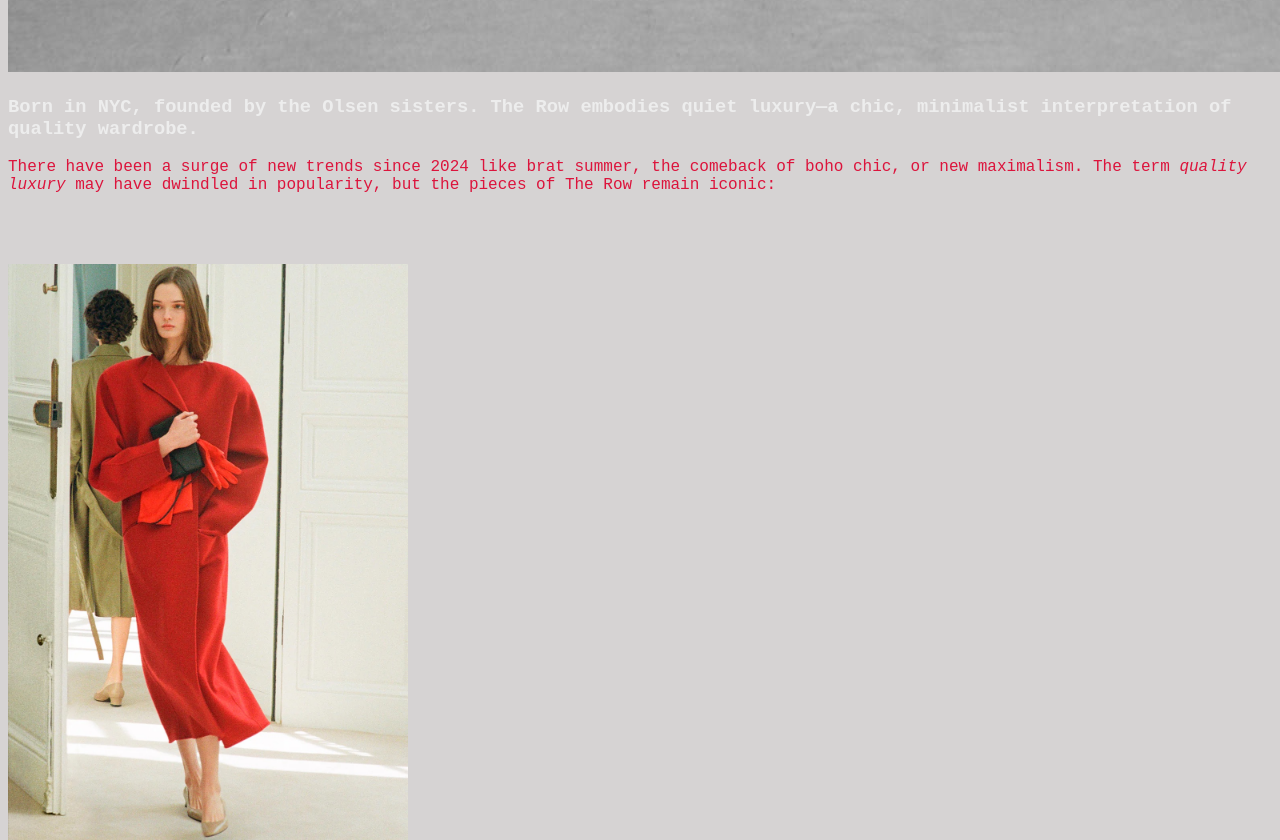
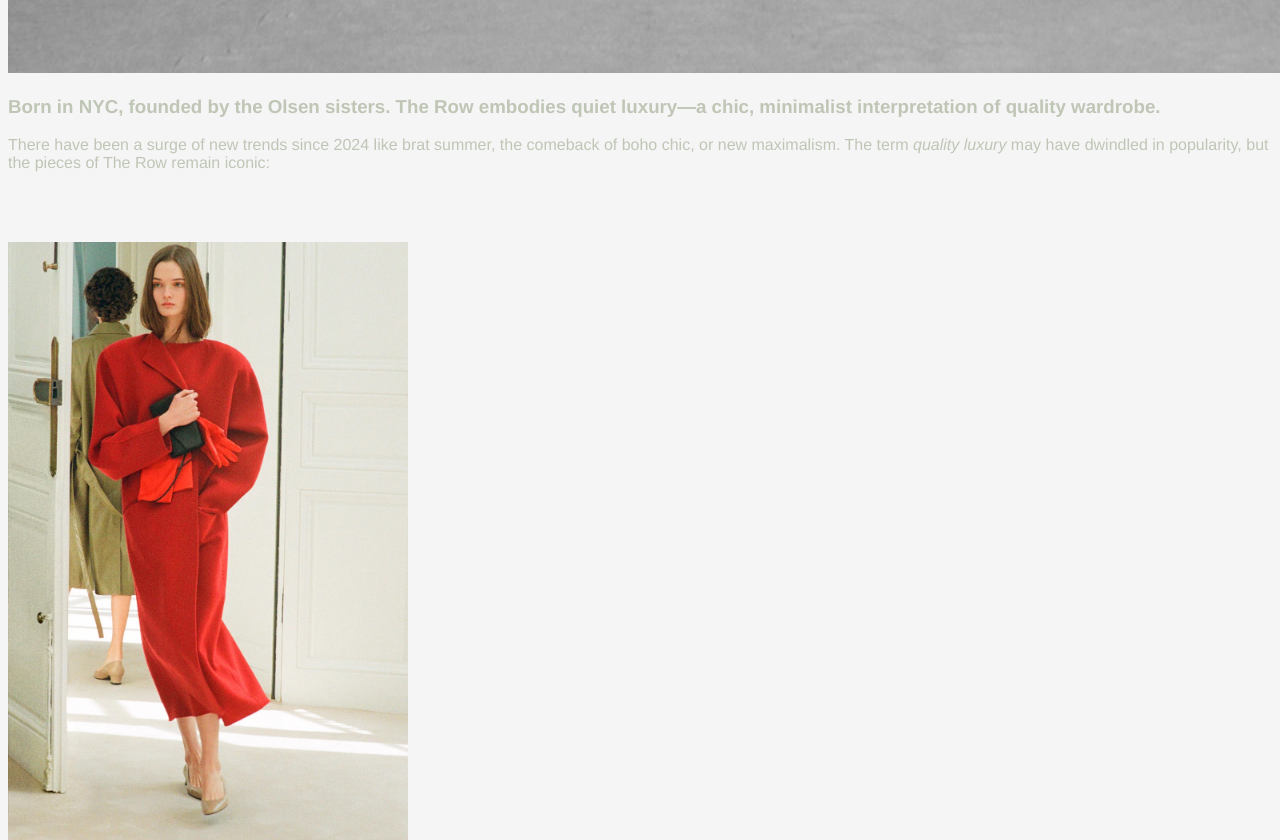
Before and after one commit to sl1sl1sl1/ctc1000_p1, a plain HTML site: page index.html in a window 1280 px wide. Shown: the part 1600-2440 px from the top of the page. Drawn offline with Linux system fonts and the light colour scheme.

Commit message:
updates.

```diff
--- a/index.html
+++ b/index.html
@@ -3,27 +3,15 @@
     <head>
         <title>ootsl</title>
         <link rel="stylesheet" href="styles.css">
-        <style>
-            #nice{
-                font-family: 'Gill Sans', 'Gill Sans MT', Calibri, 'Trebuchet MS', sans-serif;
-            }
-            .good{
-                font-family:'Courier New', Courier, monospace;
-                color: rgb(237, 237, 237);
-                background-color: rgb(214, 211, 211);
-                }
-            h2{
-                background: red;
-            }
-        </style>
     </head>
     <body class="good">
         <h1 id="nice">Is Quiet Luxury Dead?</h1>
         <h2>The Row says otherwise.</h2>
         <a href="https://youtu.be/QApzuINEIEY?si=HEQJMzTj70NXH8BN"><img src="./img/olsen.jpeg"></a>
         <h3>Born in NYC, founded by the Olsen sisters. The Row embodies quiet luxury—a chic, minimalist interpretation of quality wardrobe.</h3>
-        <p style="color: crimson;">There have been a surge of new trends since 2024 like brat summer, the comeback of boho chic, or new maximalism. The term <em>quality luxury</em> may have dwindled in popularity, but the pieces of The Row remain iconic:</p>
+        <p>There have been a surge of new trends since 2024 like brat summer, the comeback of boho chic, or new maximalism. The term <em>quality luxury</em> may have dwindled in popularity, but the pieces of The Row remain iconic:</p>
         <br><br><br>
+        <div class="image-container">
         <img src="./img/24w18.jpeg" width="400">
         <p>Women's Winter 2024 Look 28</p>
         <br><br><br>
@@ -68,6 +56,7 @@
         <br><br><br>
         <img src="./img/22w2.jpeg" width="400">
         <p>Women's Winter 2022 Look 2</p>
+        </div>
         <br><br><br>
         <ul>
             <p>Closing remarks...x</p>
--- a/styles.css
+++ b/styles.css
@@ -1,12 +1,18 @@
 .good{
-    font-family:'Courier New', Courier, monospace;
-    color: rgb(237, 237, 237);
-    background-color: rgb(214, 211, 211);
+    font-family:'Franklin Gothic Medium', 'Arial Narrow', Arial, sans-serif;
+    color: rgb(191, 198, 182);
+    background-color:rgb(245, 245, 245);
 }
 #nice{
-    font-family: 'Gill Sans', 'Gill Sans MT', Calibri, 'Trebuchet MS', sans-serif;
+    font-family:'Trebuchet MS', 'Lucida Sans Unicode', 'Lucida Grande', 'Lucida Sans', Arial, sans-serif;
 }
 h2{
-    background: red;
+    color: rgb(214, 210, 210);
 }
-/* this is a comment in CSS */
+.image-container img {
+    transition: transform 0.3s ease-in-out;
+}
+
+.image-container img:hover {
+    transform: scale(1.2);
+}
```
